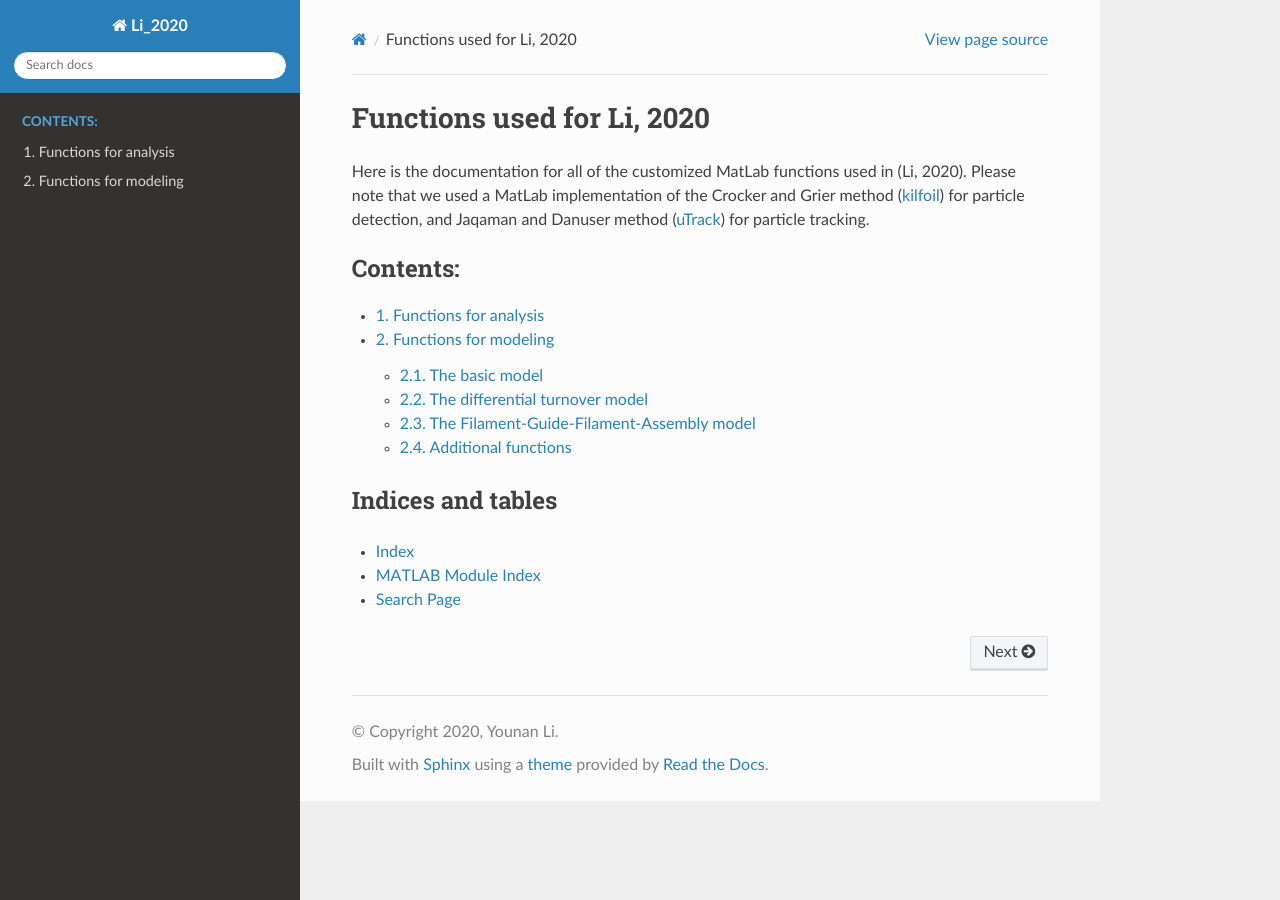
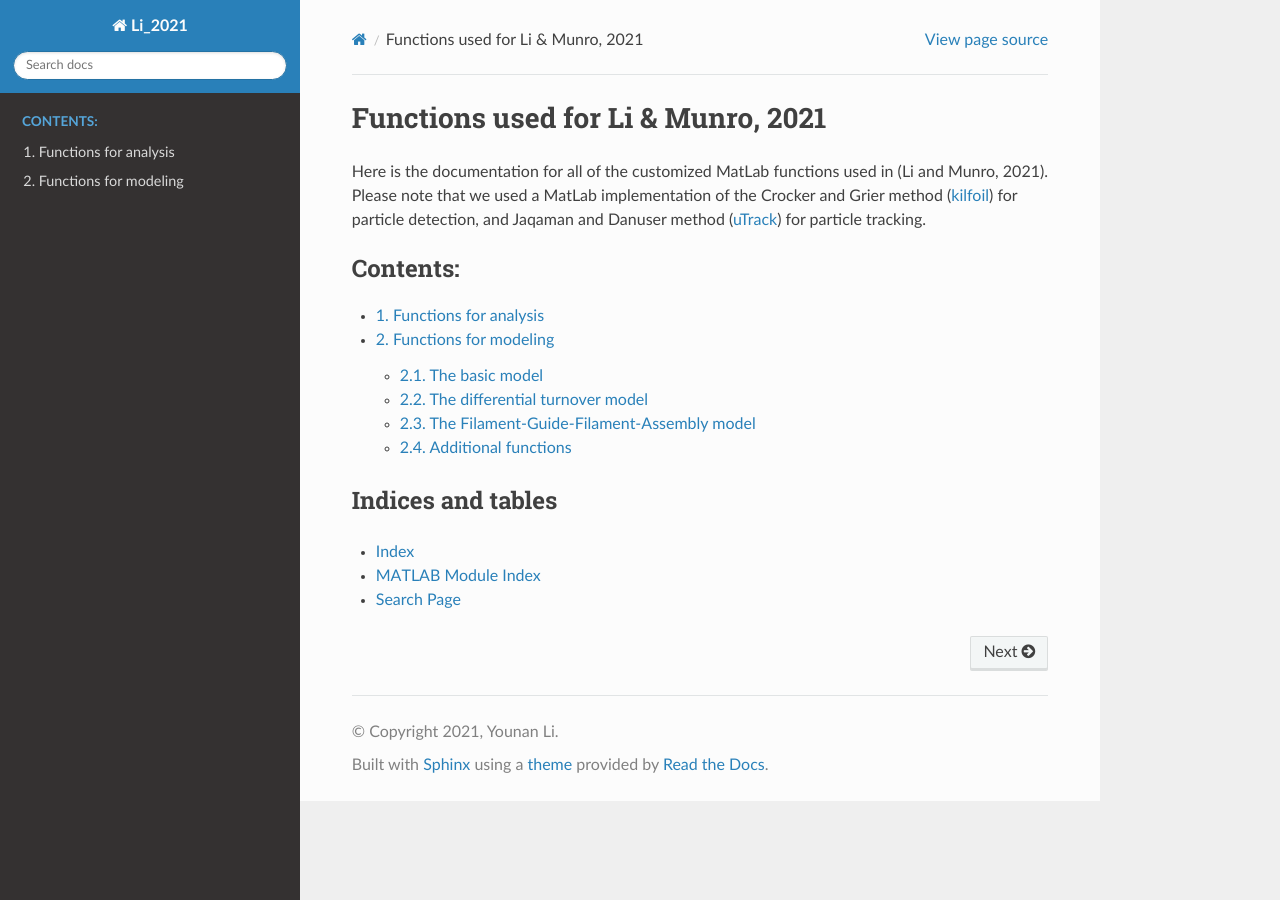
Before and after one commit to younanli/Li_2021, a Sphinx documentation site: the page built from docs/index.rst, in a window 1280 px wide. Built offline with Sphinx 7.4.7 and the Read the Docs theme 2.0.0, drawn with Linux system fonts in a browser that asks for light colours.

Commit message:
update time

```diff
--- a/docs/conf.py
+++ b/docs/conf.py
@@ -19,8 +19,8 @@
 
 # -- Project information -----------------------------------------------------
 
-project = 'Li_2020'
-copyright = '2020, Younan Li'
+project = 'Li_2021'
+copyright = '2021, Younan Li'
 author = 'Younan Li & Edwin Munro'
 
 # The short X.Y version
--- a/docs/index.rst
+++ b/docs/index.rst
@@ -5,10 +5,10 @@
 
 
 ***************************
-Functions used for Li, 2020
+Functions used for Li & Munro, 2021
 ***************************
 
-Here is the documentation for all of the customized MatLab functions used in (Li, 2020). Please note that we used a MatLab implementation of the Crocker and Grier method (`kilfoil`_) for particle detection, and Jaqaman and Danuser method (`uTrack`_) for particle tracking.
+Here is the documentation for all of the customized MatLab functions used in (Li and Munro, 2021). Please note that we used a MatLab implementation of the Crocker and Grier method (`kilfoil`_) for particle detection, and Jaqaman and Danuser method (`uTrack`_) for particle tracking.
 
 
 
```
